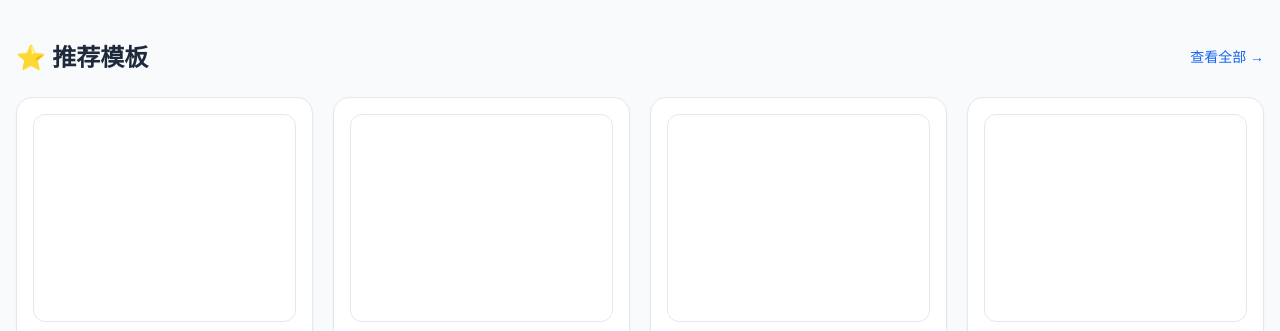
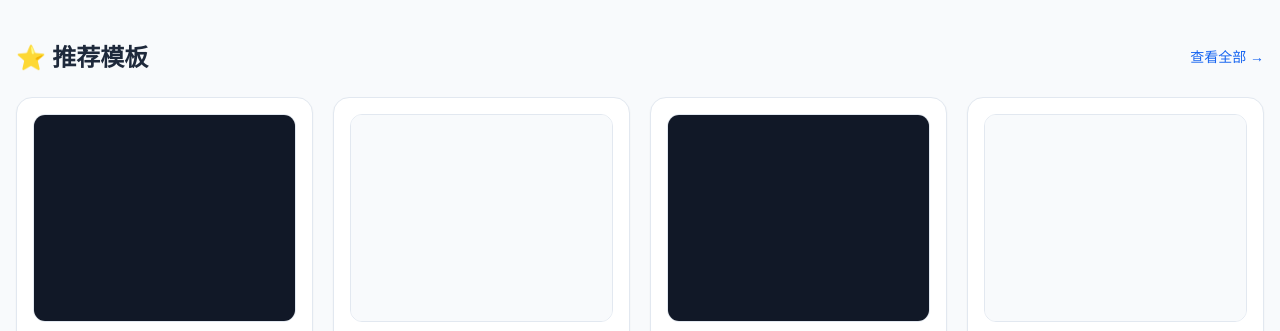
Before and after one commit to keyks/WebCooler, a website built with Vite: page index.html in a window 1280 px wide. Shown: the part 1150-1481 px from the top of the page. Built offline with nearby package versions, Linux system fonts and the light colour scheme.

Commit message:
perf: 深度优化预览效果和实时渲染
详情页预览：
- 智能主题检测：暗色模板不再强制白底，body 背景色自适应
- #wc-root 从 flex 改为 block+relative，避免破坏模板自身布局
- 绝对定位模板(pos:absolute)正确约束在预览容器内
- 白字暗底模板（霓虹/故障/发光等）自动识别为暗色主题

Mini 卡片预览：
- overflow:hidden→auto 支持滚动类模板完整交互(进度条/吸附等)
- body/html 背景色跟随模板主题感知，暗色卡片不再白闪
- iframe 背景色匹配主题，骨架→内容过渡无缝无白闪
- #wc-fit 添加 position:relative 约束绝对定位子元素

代码质量：
- 移除早期遗留的 CLIPBOARD_SHIM 及复杂悬停演示引擎
- detectTheme 导出供 mini/detail 共用，避免逻辑重复
- 缓存 key 恢复 staticMode 感知

```diff
--- a/src/js/ui.js
+++ b/src/js/ui.js
@@ -1,6 +1,7 @@
 import { CATEGORIES } from './data/categories.js';
 import { initTheme, toggleTheme } from './utils/theme.js';
 import { store } from './utils/storage.js';
+import { detectTheme } from './utils/preview.js';
 
 // ── 全局工具：Toast 通知系统 ──
 let _toastTimer = null;
@@ -119,113 +120,16 @@ export function templateCard(t, { fav = false, from = '', back = '' } = {}) {
 }
 
 // ── Mini 预览引擎核心 ──
-// 内容缓存：相同模板 ID 复用已构建的 HTML（含自动演示脚本），避免重复构建。
-const _miniCache = new Map(); // key: id → htmlString
+// 静态内容缓存：相同模板 ID + staticMode 复用已构建的 HTML，避免重复 doc.write
+const _miniCache = new Map(); // key: `${id}::${staticMode}` → htmlString
+function _miniCacheKey(id, staticMode) { return `${id}::${staticMode}`; }
 
-// clipboard 垫片：沙箱 iframe（opaque origin）下 navigator.clipboard.writeText 会 reject，
-// 导致「点击复制」类模板在自动演示时抛 Unhandled Rejection（污染控制台）。
-// 注入一个内存版 writeText/readText（返回 resolved），既消除报错又让"已复制"反馈正常显现。
-const CLIPBOARD_SHIM = `<script>try{Object.defineProperty(navigator,'clipboard',{value:{writeText:function(){return Promise.resolve()},readText:function(){return Promise.resolve('')}},configurable:true})}catch(e){try{if(navigator.clipboard)navigator.clipboard.writeText=function(){return Promise.resolve()}}catch(_){}}<\/script>`;
-
-// 从模板 CSS 中「派生」出可用 JS 模拟的悬停态：
-//  - hoverCss：把所有含 :hover 的规则复制一份，将 :hover 替换为 .wc-hv 类，
-//    使我们能用「加/去 .wc-hv class」来平滑模拟真实鼠标悬停（:hover 伪类无法用 JS 触发）。
-//  - targets：需要被加 class 的「承载悬停的元素」选择器（:hover 前紧邻的选择器片段）。
-function deriveHover(css) {
-  const ruleRe = /([^{}]+)\{([^{}]*)\}/g;
-  let hoverCss = '';
-  const targets = new Set();
-  let m;
-  while ((m = ruleRe.exec(css))) {
-    const sel = m[1];
-    if (!/:hover/.test(sel)) continue;
-    hoverCss += sel.replace(/:hover/g, '.wc-hv') + '{' + m[2] + '}';
-    sel.split(',').forEach(s => {
-      const idx = s.indexOf(':hover');
-      if (idx < 0) return;
-      const tok = s.slice(0, idx).split(/[\s>+~]+/).filter(Boolean).pop();
-      if (tok) targets.add(tok.trim());
-    });
-  }
-  return { hoverCss, targets: [...targets] };
-}
-
-// mini 自动演示引擎（注入 iframe 内运行）：平滑循环演示模板「自身的核心交互」，
-// 让 hover / 输入 / 点击 / 鼠标轨迹类模板在卡片里"活"起来。设计要点：
-//  - 只演示模板自己的交互，节奏稳定、有进有退，杜绝早期「随机点一堆元素→内容乱跳」的问题；
-//  - 通过父页面 postMessage 控制 play/pause，卡片滚出视口即暂停，200+ 卡片也不烧 CPU；
-//  - 尊重 prefers-reduced-motion：用户偏好减少动态时不演示，仅保留 CSS 入场。
-function miniDemoScript(targets) {
-  return `<script>(function(){
-    try{ if(matchMedia&&matchMedia('(prefers-reduced-motion: reduce)').matches) return; }catch(e){}
-    var HOVER=${JSON.stringify(targets)};
-    var stopped=false, paused=true, started=false;
-    var sleep=function(ms){return new Promise(function(r){setTimeout(r,ms)})};
-    function live(){return !paused&&!stopped;}
-    function qa(sel){try{return [].slice.call(document.querySelectorAll(sel))}catch(e){return []}}
-    function hoverNodes(){var out=[];HOVER.forEach(function(s){qa('#wc-fit '+s).forEach(function(e){if(out.indexOf(e)<0)out.push(e)})});return out;}
-    function fields(){return qa('#wc-fit input, #wc-fit textarea');}
-    function area(){return document.querySelector('#wc-fit .area,#wc-fit .track,#wc-fit .glow,#wc-fit .smoke,#wc-fit .fire');}
-    function clickables(){return qa('#wc-fit button, #wc-fit [id]').filter(function(e){return e.offsetWidth>0 && !/^(INPUT|TEXTAREA|SELECT)$/.test(e.tagName)});}
-    window.addEventListener('message',function(e){
-      var d=e.data||{};
-      if(d.wcMini==='pause') paused=true;
-      else if(d.wcMini==='play'){ paused=false; if(!started){started=true; loop();} }
-    });
-    async function once(){
-      var fs=fields();
-      if(fs.length){
-        var f0=fs[0]; try{f0.readOnly=true;}catch(e){}
-        var samples=['Web','Cooler','你好','123'];
-        for(var i=0;i<samples.length;i++){ if(!live())return; f0.value=samples[i]; f0.dispatchEvent(new Event('input',{bubbles:true})); f0.dispatchEvent(new KeyboardEvent('keydown',{key:'Enter',bubbles:true})); await sleep(420); }
-        await sleep(700);
-        f0.value=''; f0.dispatchEvent(new Event('input',{bubbles:true}));
-        return;
-      }
-      var hs=hoverNodes();
-      if(hs.length){
-        hs.forEach(function(e){e.classList.add('wc-hv')});
-        await sleep(1200);
-        hs.forEach(function(e){e.classList.remove('wc-hv')});
-        await sleep(600);
-        return;
-      }
-      var ar=area();
-      if(ar){
-        var r=ar.getBoundingClientRect();
-        for(var j=0;j<18;j++){ if(!live())return; var x=r.left+r.width*(0.15+0.7*(0.5+0.5*Math.sin(j/2.2))); var y=r.top+r.height*(0.15+0.7*(0.5+0.5*Math.cos(j/3.1))); ar.dispatchEvent(new MouseEvent('mousemove',{clientX:x,clientY:y,bubbles:true})); await sleep(85); }
-        return;
-      }
-      var cs=clickables();
-      if(cs.length){
-        var el=cs[0];
-        el.dispatchEvent(new MouseEvent('click',{bubbles:true}));
-        await sleep(1200);
-        if(!live())return;
-        // toggle/展开类：再点一次复位；modal 类：尝试点关闭，避免卡在打开态
-        el.dispatchEvent(new MouseEvent('click',{bubbles:true}));
-        var closer=document.querySelector('#wc-fit #close,#wc-fit .close');
-        if(closer) closer.dispatchEvent(new MouseEvent('click',{bubbles:true}));
-        await sleep(700);
-        return;
-      }
-      await sleep(900);
-    }
-    async function loop(){
-      while(!stopped){
-        if(!live()){ await sleep(200); continue; }
-        try{ await once(); }catch(e){}
-        if(!live())continue;
-        await sleep(800);
-      }
-    }
-  })();<\/script>`;
-}
-
-// 在 mini 预览框内渲染真实效果：注入 html + css + js + 自动演示引擎，
-// 让卡片里的模板"活"起来（hover / 点击 / 输入 / 鼠标轨迹自动循环演示）。
-function mountMini(f, t) {
-  let cached = _miniCache.get(t.id);
+// 在 mini 预览框内渲染真实效果。
+// static=true：仅注入 html+css，保持静态（鼠标脱离卡片的状态）
+// static=false：注入 html+css/js + 自动演示脚本，实时播放点击/键盘/鼠标动画
+function mountMini(f, t, staticMode) {
+  const key = _miniCacheKey(t.id, staticMode);
+  let cached = _miniCache.get(key);
   if (cached) {
     // 直接复用缓存 HTML —— srcdoc 赋值是最廉价的重渲染方式，
     // 且避免「沙箱 iframe contentDocument 为 null 导致 doc.open 崩溃」。
@@ -233,16 +137,18 @@ function mountMini(f, t) {
     return;
   }
 
-  const { hoverCss, targets } = deriveHover(t.css || '');
-  const baseCss = `<style>*{box-sizing:border-box}html,body{margin:0;height:100%;overflow:hidden}
-  body{display:flex;align-items:center;justify-content:center;padding:6px}
-  #wc-fit{transform-origin:center center;transition:transform .2s}</style>
-  <style>${t.css||''}</style>${hoverCss?`<style>${hoverCss}</style>`:''}`;
-  // 自适应缩放脚本：内容超出容器时整体缩小，保证完整显示。
-  // 首次稳定后停止 ResizeObserver，避免自动演示期间（如 hover 放大）触发反复 refit 抖动。
+  const theme = detectTheme(t);
+  const miniBg = theme === 'dark' ? '#111827' : '#fff';
+  const baseCss = `<style>*{box-sizing:border-box}html,body{margin:0;height:100%;overflow:auto;scrollbar-width:none}
+  html{background:${miniBg}}
+  body::-webkit-scrollbar{display:none}
+  body{display:flex;align-items:center;justify-content:center;padding:6px;-webkit-overflow-scrolling:touch;background:${miniBg}}
+  #wc-fit{transform-origin:center center;transition:transform .2s;max-width:100%;position:relative}</style>
+  <style>${t.css||''}</style>`;
+  // 自适应缩放脚本：内容超出容器时整体缩小，保证完整显示
   const fit = `<script>
   (function(){
-    var tid=null, ro=null;
+    var tid=null;
     function fit(){
       var w=document.getElementById('wc-fit');if(!w)return;
       w.style.transform='none';
@@ -256,18 +162,46 @@ function mountMini(f, t) {
     window.addEventListener('load',fit);
     setTimeout(fit,60);setTimeout(fit,300);
     window.addEventListener('resize',debounceFit);
-    if(window.ResizeObserver){ro=new ResizeObserver(debounceFit);ro.observe(document.getElementById('wc-fit'));}
-    // 内容布局稳定后断开监听，演示期的临时尺寸变化不再触发缩放抖动
-    setTimeout(function(){ if(ro) ro.disconnect(); }, 1200);
+    // ResizeObserver 监听内容变化，更精准
+    if(window.ResizeObserver){new ResizeObserver(debounceFit).observe(document.getElementById('wc-fit'));}
   })();
   <\/script>`;
-  const html = `<!DOCTYPE html><html><head><meta charset="utf-8">${baseCss}</head><body><div id="wc-fit">${t.html||''}</div>${CLIPBOARD_SHIM}<script>${t.js||''}<\/script>${miniDemoScript(targets)}${fit}</body></html>`;
+  const demo = staticMode ? '' : `<script>
+  (function(){
+    var _stop=false, _rafId=null;
+    window.__wcMiniStop__=function(){_stop=true;if(_rafId)cancelAnimationFrame(_rafId);};
+    window.__wcMiniStart__=function(){_stop=false;loop();};
+    const sleep=ms=>new Promise(r=>setTimeout(r,ms));
+    const sp=ms=>{const k=window.__wcMiniSpeed__||1;return Math.max(20,ms/k);};
+    async function play(){
+      if(_stop)return;
+      const fields=[...document.querySelectorAll('input,textarea')];
+      const area=document.querySelector('.area,.track,.glow,.smoke,.fire');
+      if(fields.length){const f0=fields[0];if(f0.blur)f0.blur();f0.readOnly=true;['Hi','Web','Cool','123'].forEach(function(v){f0.value=v;f0.dispatchEvent(new Event('input',{bubbles:true}));});if(f0.blur)f0.blur();return;}
+      if(area){const r=area.getBoundingClientRect();for(var i=0;i<8;i++){area.dispatchEvent(new MouseEvent('mousemove',{clientX:r.left+r.width*(0.2+0.6*Math.random()),clientY:r.top+r.height*(0.2+0.6*Math.random()),bubbles:true}));}return;}
+      const els=[...document.querySelectorAll('button,.b,.box,.card,.ring,.star,.rp,.glow,.item,.nav,.tip,.cell,.wrap,li,a,div')].filter(function(e){return e.offsetWidth>0;});
+      if(els.length){const e=els[Math.floor(Math.random()*els.length)];e.dispatchEvent(new MouseEvent('click',{bubbles:true}));}
+    }
+    async function loop(){
+      while(!_stop){
+        try{await play();}catch(e){}
+        if(_stop)break;
+        await sleep(sp(1300));
+      }
+    }
+    loop();
+  })();
+  <\/script>`;
+  const html = `<!DOCTYPE html><html><head><meta charset="utf-8">${baseCss}</head><body><div id="wc-fit">${t.html||''}</div>${staticMode?'':`<script>${t.js||''}<\/script>`}${demo}${fit}</body></html>`;
 
-  _miniCache.set(t.id, html);
-  // 限制缓存大小：最多 80 个条目
-  if (_miniCache.size > 80) {
-    const first = _miniCache.keys().next().value;
-    _miniCache.delete(first);
+  // 缓存静态内容（动态内容不缓存，因为每次可能需要不同状态）
+  if (staticMode) {
+    _miniCache.set(key, html);
+    // 限制缓存大小：最多 60 个条目
+    if (_miniCache.size > 60) {
+      const first = _miniCache.keys().next().value;
+      _miniCache.delete(first);
+    }
   }
 
   // 沙箱 iframe 下 contentDocument 为 null，doc.open() 会崩溃；
@@ -279,7 +213,6 @@ function mountMini(f, t) {
 let _miniObserver = null;
 let _miniPending = [];
 let _miniScheduled = false;
-let _playObserver = null;
 
 function _getMiniObserver() {
   if (_miniObserver) return _miniObserver;
@@ -294,20 +227,6 @@ function _getMiniObserver() {
     });
   }, { rootMargin: '600px' }); // 提前 600px 开始加载，保证首屏卡片无需滚动即渲染
   return _miniObserver;
-}
-
-// 播放/暂停观察器：卡片进入视口→通知 iframe 内演示引擎 play；滚出→pause。
-// 这样任意时刻只有可视区域内的少量卡片在跑动画，200+ 卡片也不会烧 CPU。
-function _getPlayObserver() {
-  if (_playObserver) return _playObserver;
-  _playObserver = new IntersectionObserver((entries) => {
-    entries.forEach(en => {
-      const f = en.target.querySelector('iframe');
-      if (!f || !f.contentWindow) return;
-      try { f.contentWindow.postMessage({ wcMini: en.isIntersecting ? 'play' : 'pause' }, '*'); } catch (e) {}
-    });
-  }, { rootMargin: '80px' });
-  return _playObserver;
 }
 
 function _scheduleMiniRender() {
@@ -327,8 +246,11 @@ function _renderOneMini(el) {
   const t = window.__WC_TEMPLATES__?.find(x => x.id === el.dataset.mini);
   if (!t || el.querySelector('iframe')) return; // 已渲染则跳过
   const f = document.createElement('iframe');
+  // 主题匹配：iframe 背景色跟随模板主题，避免从骨架到内容出现白闪/黑闪
+  const theme = detectTheme(t);
+  const iframeBg = theme === 'dark' ? '#111827' : '#f8fafc';
   // 绝对铺满并置于骨架之上(z-5)；加载完成后骨架淡出、iframe 淡入显形
-  f.style.cssText = 'position:absolute;inset:0;width:100%;height:100%;border:0;pointer-events:none;z-index:5;opacity:0;transition:opacity .18s ease';
+  f.style.cssText = `position:absolute;inset:0;width:100%;height:100%;border:0;pointer-events:none;z-index:5;opacity:0;transition:opacity .18s ease;background:${iframeBg}`;
   f.setAttribute('tabindex', '-1');
   f.setAttribute('sandbox', 'allow-scripts');
   f.setAttribute('title', t.title || '');
@@ -346,15 +268,14 @@ function _renderOneMini(el) {
     if (hint) hint.remove();
   };
   // 跨源沙箱下 iframe 的 load 事件仍会触发（不依赖 contentWindow），作为主移除时机
-  f.addEventListener('load', () => {
-    cleanup();
-    // iframe 就绪后启动演示（默认 paused），并交由 play 观察器按可见性 play/pause
-    try { f.contentWindow.postMessage({ wcMini: 'play' }, '*'); } catch (e) {}
-    _getPlayObserver().observe(el);
-  }, { once: true });
+  f.addEventListener('load', cleanup, { once: true });
   // 兜底：极端环境 load 未触发时，避免骨架常驻
   setTimeout(cleanup, 800);
-  mountMini(f, t);
+  mountMini(f, t, true);
+
+  // 键盘交互类卡片保持静态渲染，避免 hover 后自动演示脚本
+  // 循环播放键盘/点击动画导致"卡片自动跳转 / 来回跳转"。
+  // 因此直接以静态模式挂载，不再在 mouseenter 时切换为动态演示。
 }
 
 export function renderMiniPreviews(root = document) {
@@ -369,10 +290,6 @@ export function destroyMiniPreviews() {
   if (_miniObserver) {
     _miniObserver.disconnect();
     _miniObserver = null;
-  }
-  if (_playObserver) {
-    _playObserver.disconnect();
-    _playObserver = null;
   }
   _miniPending = [];
   _miniScheduled = false;
--- a/src/js/utils/preview.js
+++ b/src/js/utils/preview.js
@@ -8,6 +8,41 @@
 //  - 预览 iframe 使用「纯沙箱（allow-scripts，无 allow-same-origin）」：
 //    父页面与 iframe 跨源，浏览器扩展/插件（如 intersub 等）无法注入或
 //    读取 iframe 内部 DOM，从根本上避免第三方插件污染预览。
+
+// ────────────────────────────────────────────────────────────
+// 主题检测（详情页预览 body 背景自适应）
+// ────────────────────────────────────────────────────────────
+
+// 扫描模板 CSS 中按出现顺序的第一个"非透明/非白色"背景色，判定亮/暗主题。
+// 暗色模板的预览不再被强制白色 body 包围，视觉效果大幅提升。
+export function detectTheme(t) {
+  const css = t.css || '';
+  const re = /background(?:-color)?\s*:\s*((?:#[0-9a-fA-F]{3,8})|(?:rgba?\s*\([^)]+\)))\b/gi;
+  let m;
+  while ((m = re.exec(css))) {
+    const raw = m[1].toLowerCase();
+    if (raw.startsWith('rgba') && raw.includes(',0)')) continue;
+    if (raw === '#fff' || raw === '#ffffff' || raw === '#fff0' ||
+        raw === '#f8fafc' || raw === '#f1f5f9' || raw === '#eef6ff' || raw === '#f3f4f6') continue;
+    const h = raw.replace('#', '');
+    if (h.length >= 6) {
+      const r = parseInt(h.slice(0, 2), 16), g = parseInt(h.slice(2, 4), 16), b = parseInt(h.slice(4, 6), 16);
+      const lum = 0.299 * r + 0.587 * g + 0.114 * b;
+      if (lum < 55) return 'dark';
+    } else if (h.length === 3) {
+      const r = parseInt(h[0] + h[0], 16), g = parseInt(h[1] + h[1], 16), b = parseInt(h[2] + h[2], 16);
+      const lum = 0.299 * r + 0.587 * g + 0.114 * b;
+      if (lum < 55) return 'dark';
+    }
+  }
+
+  // 回退信号：无显式暗色背景但文字使用纯白（#fff/white），
+  // 通常表明模板设计在暗色背景上（如霓虹/故障/发光文字效果）。
+  const textRe = /(?:^|[^-])color\s*:\s*(#fff\b|#ffffff\b|white\b|rgb\(\s*255\s*,\s*255\s*,\s*255\s*\))/gi;
+  if (textRe.test(css)) return 'dark';
+
+  return 'light';
+}
 
 // ────────────────────────────────────────────────────────────
 // 设计 token 解析
@@ -149,11 +184,6 @@ function demoScript(cat, id) {
   })();
   `;
 }
-
-// clipboard 垫片：沙箱 iframe（opaque origin）下 navigator.clipboard.writeText 会 reject，
-// 「点击复制」类模板在自动播放/交互时会抛 Unhandled Rejection 污染控制台。
-// 注入内存版 writeText/readText（resolved），既消除报错又让"已复制"反馈正常显现。
-const CLIPBOARD_SHIM = `<script>try{Object.defineProperty(navigator,'clipboard',{value:{writeText:function(){return Promise.resolve()},readText:function(){return Promise.resolve('')}},configurable:true})}catch(e){try{if(navigator.clipboard)navigator.clipboard.writeText=function(){return Promise.resolve()}}catch(_){}}<\/script>`;
 
 // iframe 内部接收参数并应用：只改 :root 变量 + #wc-root 作用域 + 可选 body 背景，
 // 绝不触碰任何具体类名/全局选择器，所以改动任一滑块都不会影响其它内容。
@@ -342,10 +372,13 @@ export function renderPreview(container, t, { autoDemo = false, speed = 1 } = {}
   const tokens = parseTokens(t);
   const cssWithVars = injectVarTokens(t.css || '', tokens.map);
 
-  const rootVars = `:root{--wc-c1:${tokens.c1};--wc-c2:${tokens.c2};--wc-size:1;--wc-x:0px;--wc-y:0px;--wc-radius:12px;--wc-bg:#ffffff;}`;
-  const base = `<style>*{box-sizing:border-box}html,body{margin:0;height:100%;background:#fff}
+  const theme = detectTheme(t);
+  const bodyBg = theme === 'dark' ? '#111827' : '#ffffff';
+  const bodyColor = theme === 'dark' ? '#e2e8f0' : 'inherit';
+  const rootVars = `:root{--wc-c1:${tokens.c1};--wc-c2:${tokens.c2};--wc-size:1;--wc-x:0px;--wc-y:0px;--wc-radius:12px;--wc-bg:${bodyBg};}`;
+  const base = `<style>*{box-sizing:border-box}html,body{margin:0;height:100%;background:${bodyBg};color:${bodyColor}}
 body{display:flex;align-items:center;justify-content:center;min-height:100%;padding:16px;overflow:auto}
-#wc-root{display:flex;align-items:center;justify-content:center;max-width:100%}
+#wc-root{max-width:100%;min-height:0;position:relative}
 ${rootVars}</style>`;
 
   const demo = autoDemo ? `<script>${demoScript(t.cat || '', t.id || '')}<\/script>` : '';
@@ -353,7 +386,6 @@ ${rootVars}</style>`;
 <style id="wc-base">${cssWithVars}</style></head><body>
 <div id="wc-root">${t.html || ''}</div>
 <script>window.__wcSpeed__=${speed};<\/script>
-${CLIPBOARD_SHIM}
 <script>${t.js || ''}<\/script>
 ${demo}
 ${IFRAME_RUNTIME}
```
Also changed, not shown: dist/categories.html, dist/detail.html, dist/downloads.html, dist/index.html, dist/workbench.html.
